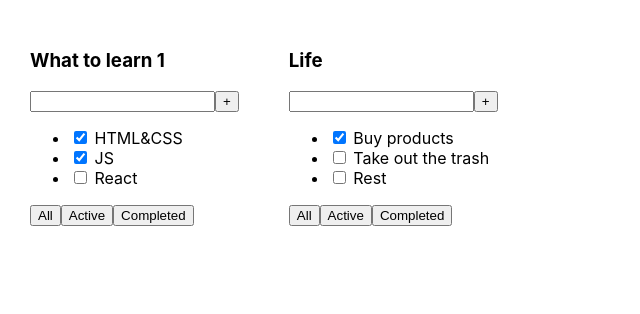
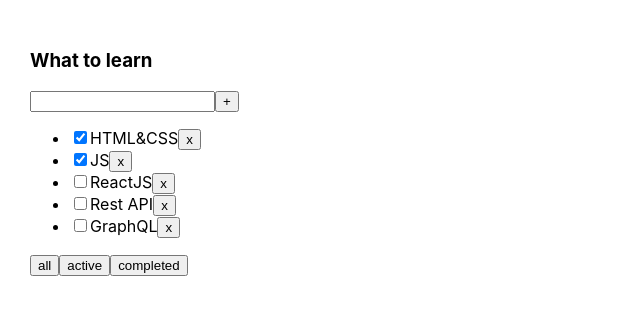
Before and after one commit to Alex-Kiosa/todolist, a React (Create React App) app: page / in a window 1280 px wide. Shown: the top 314 px of the page, without its empty margins (0-640 px from the left). Built offline with nearby package versions, Linux system fonts and the light colour scheme.

Commit message:
add Button component, wrote the functionality of adding a task, connected the library uuid

```diff
--- a/src/App.tsx
+++ b/src/App.tsx
@@ -1,25 +1,52 @@
-import React from 'react';
+import React, {useState} from 'react';
 import './App.css';
-import {Todolist} from "./Todolist";
+import {Todolist} from './Todolist';
+import {v1} from "uuid";
+
+export type FilterValuesType = "all" | "active" | "completed";
 
 function App() {
 
-    const tasks1 = [
-        {id: 1, title: "HTML&CSS", isDone: true},
-        {id: 2, title: "JS", isDone: true},
-        {id: 4, title: "React", isDone: false}
-    ];
+    let [tasks, setTasks] = useState([
+        { id: v1(), title: "HTML&CSS", isDone: true },
+        { id: v1(), title: "JS", isDone: true },
+        { id: v1(), title: "ReactJS", isDone: false },
+        { id: v1(), title: "Rest API", isDone: false },
+        { id: v1(), title: "GraphQL", isDone: false },
+    ]);
 
-    const tasks2 = [
-        {id: 1, title: "Buy products", isDone: true},
-        {id: 2, title: "Take out the trash", isDone: false},
-        {id: 4, title: "Rest", isDone: false}
-    ];
+    const addTask = (taskTitle: string) => {
+        let task = { id: v1(), title: taskTitle, isDone: false }
+        setTasks([task, ...tasks])
+    }
+
+    function removeTask(id: string) {
+        let filteredTasks = tasks.filter(t => t.id != id);
+        setTasks(filteredTasks);
+    }
+
+    let [filter, setFilter] = useState<FilterValuesType>("all");
+
+    let tasksForTodolist = tasks;
+
+    if (filter === "active") {
+        tasksForTodolist = tasks.filter(t => t.isDone === false);
+    }
+    if (filter === "completed") {
+        tasksForTodolist = tasks.filter(t => t.isDone === true);
+    }
+
+    function changeFilter(value: FilterValuesType) {
+        setFilter(value);
+    }
 
     return (
         <div className="App">
-            <Todolist title={"What to learn 1"} tasks={tasks1}/>
-            <Todolist title={"Life"} tasks={tasks2}/>
+            <Todolist title="What to learn"
+                      tasks={tasksForTodolist}
+                      removeTask={removeTask}
+                      changeFilter={changeFilter}
+                      addTask={addTask} />
         </div>
     );
 }
--- a/src/Todolist.tsx
+++ b/src/Todolist.tsx
@@ -1,34 +1,66 @@
-import React from "react";
+import React, {ChangeEvent, useState, KeyboardEvent} from 'react';
+import {FilterValuesType} from './App';
+import {Button} from "./components/Button";
+
+type TaskType = {
+    id: string
+    title: string
+    isDone: boolean
+}
 
 type PropsType = {
     title: string
     tasks: Array<TaskType>
+    removeTask: (taskId: string) => void
+    changeFilter: (value: FilterValuesType) => void
+    addTask: (taskTitle: string) => void
 }
 
-type TaskType = {
-    id: number
-    title: string
-    isDone: boolean
+export function Todolist(props: PropsType) {
+    const [taskTitle, setTaskTitle] = useState("");
+
+    const onchangeInputHandler = (event: ChangeEvent<HTMLInputElement>) => {
+        setTaskTitle(event.currentTarget.value)
     }
 
-export const Todolist = (props: PropsType) => {
-    return (
-        <div>
+    const onkeypressInputHandler = (event: KeyboardEvent<HTMLInputElement>) => {
+        if(event.key === 'Enter') addTaskHandler()
+    }
+
+    const addTaskHandler = () => {
+        props.addTask(taskTitle)
+        setTaskTitle("")
+    }
+
+    const changeFilterHandler = (filterName: FilterValuesType) => {
+        props.changeFilter(filterName)
+    }
+
+    const removeTaskHandler = (taskId: string) => {
+        props.removeTask(taskId)
+    }
+
+    return <div>
         <h3>{props.title}</h3>
         <div>
-                <input/>
-                <button>+</button>
+            <input onChange={onchangeInputHandler} onKeyDown={onkeypressInputHandler} value={taskTitle} />
+            <Button name={"+"} callback={addTaskHandler} />
         </div>
         <ul>
-                <li><input type="checkbox" checked={props.tasks[0].isDone}/> <span>{props.tasks[0].title}</span></li>
-                <li><input type="checkbox" checked={props.tasks[1].isDone}/> <span>{props.tasks[1].title}</span></li>
-                <li><input type="checkbox" checked={props.tasks[2].isDone}/> <span>{props.tasks[2].title}</span></li>
+            {props.tasks.map(t => {
+                return (
+                    <li key={t.id}>
+                        <input type="checkbox" checked={t.isDone} onClick={() => console.log('a')}/>
+                        <span>{t.title}</span>
+                        <Button name={"x"} callback={() => removeTaskHandler(t.id)}/>
+                    </li>
+                )
+            })}
         </ul>
         <div>
-                <button>All</button>
-                <button>Active</button>
-                <button>Completed</button>
+            <Button name={"all"} callback={() => changeFilterHandler('all')}/>
+            <Button name={"active"} callback={() => changeFilterHandler('active')}/>
+            <Button name={"completed"} callback={() => changeFilterHandler('active')}/>
         </div>
     </div>
-    );
 }
--- /dev/null
+++ b/src/components/Button.tsx
@@ -0,0 +1,16 @@
+import React from "react";
+
+type PropsType = {
+    name: string
+    callback: () => void
+}
+
+export const Button = (props: PropsType) => {
+    const onclickHandler = () => {
+        props.callback()
+    }
+
+    return (
+        <button onClick={onclickHandler}>{props.name}</button>
+    )
+}
```
Also changed, not shown: package.json (+6 -4 lines), 1 other file (tests, documents, lock files or other folders). Lines whose indentation alone changed are shown as unchanged.
